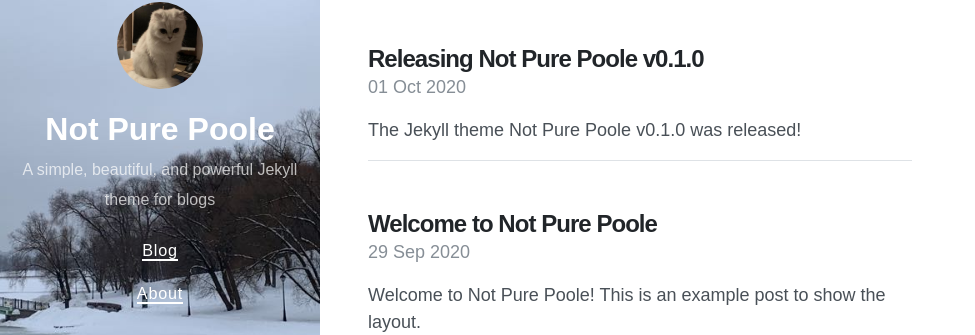
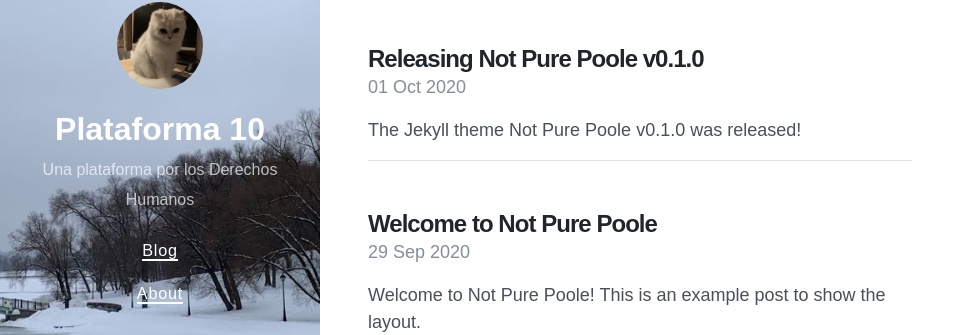
Before and after one commit to LibuLibreria/plataforma10, a Jekyll site: the page built from index.html, in a window 1280 px wide. Shown: the part 254-589 px from the top of the page, without its empty margins (0-975 px from the left). Built offline with Jekyll 4.4.1, drawn with Linux system fonts in a browser that asks for light colours; nearby versions of some CDN libraries; the list of posts is cut into pages by our own code.

Commit message:
Cambiado titulo

```diff
--- a/_config.yml
+++ b/_config.yml
@@ -1,7 +1,7 @@
 # Setup
-title: Not Pure Poole
-description: A simple, beautiful, and powerful Jekyll theme for blogs
-url: https://vszhub.github.io
+title: Plataforma 10
+description: Una plataforma por los Derechos Humanos
+url: https://plataforma10.org
 avatar: /avatar.jpeg
 paginate: 5
 permalink: pretty
@@ -38,7 +38,7 @@ social:
     - https://twitter.com/vszhub
     - https://github.com/vszhub
 google_site_verification: xxxxx
-lang: en
+lang: es
 
 sass:
   sass_dir: _sass
```
